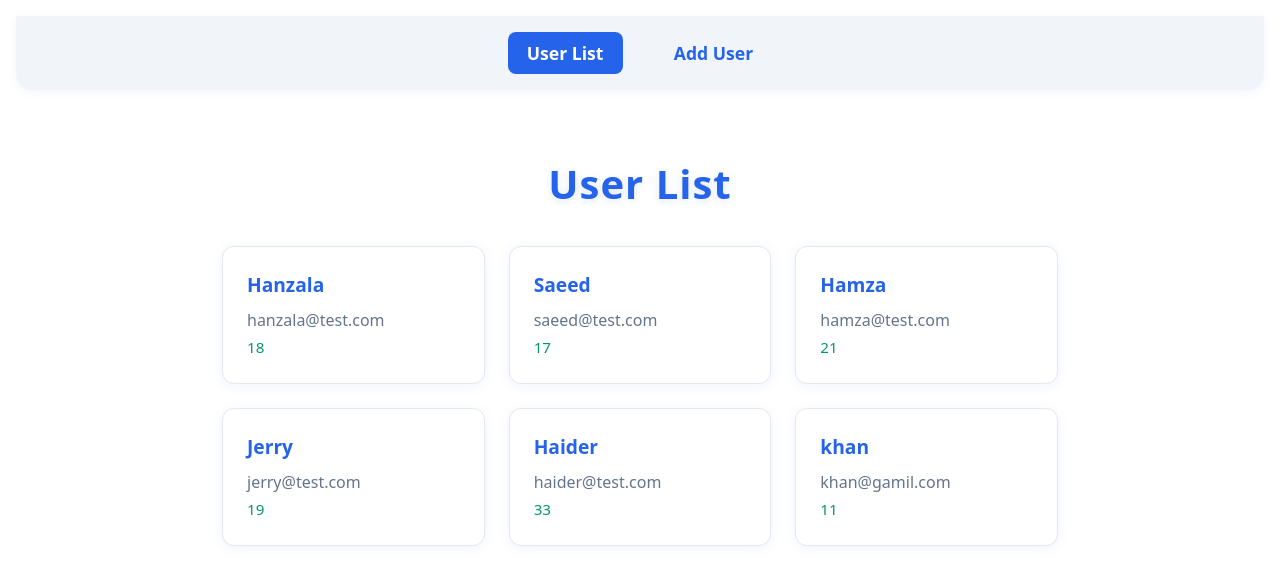
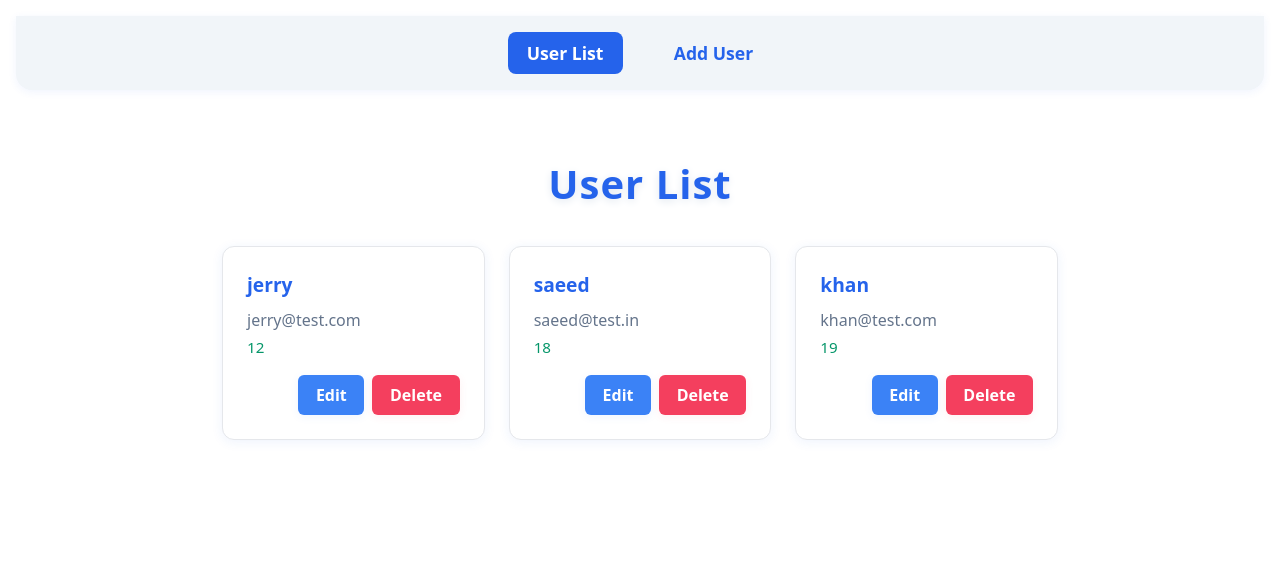
Before and after one commit to saeedali780/learn-react, a React (Vite) app: page / in a window 1280 px wide. Shown: the top 584 px of the page. Built offline with nearby package versions, Linux system fonts and the light colour scheme; data requests are answered from the project's data file.

Commit message:
Update data with PUT API Method

```diff
--- a/db.json
+++ b/db.json
@@ -1,36 +1,22 @@
 {
   "users": [
     {
-      "name": "Hanzala",
-      "age": 18,
-      "email": "hanzala@test.com"
+      "name": "jerry",
+      "email": "jerry@test.com",
+      "age": "12",
+      "id": "abfc"
     },
     {
-      "name": "Saeed",
-      "age": 17,
-      "email": "saeed@test.com"
+      "name": "saeed",
+      "email": "saeed@test.in",
+      "age": "18",
+      "id": "9876"
     },
     {
-      "name": "Hamza",
-      "age": 21,
-      "email": "hamza@test.com"
-    },
-    {
-      "name": "Jerry",
-      "age": 19,
-      "email": "jerry@test.com"
-    },
-    {
-      "id": "0afe",
-      "name": "Haider",
-      "age": 33,
-      "email": "haider@test.com"
-    },
-    {
-      "id": "ca55",
-      "name": "khan ",
-      "age": "11",
-      "email": "khan@gamil.com"
+      "id": "47ad",
+      "name": "khan",
+      "age": "19",
+      "email": "khan@test.com"
     }
   ]
 }
--- a/src/App.jsx
+++ b/src/App.jsx
@@ -2,6 +2,7 @@ import React from 'react';
 import { Routes, Route, NavLink } from 'react-router-dom';
 import UserList from './UserList';
 import AddUser from './AddUser';
+import EditUser from './EditUser';
 
 const navStyle = {
   display: 'flex',
@@ -51,6 +52,7 @@ const App = () => {
       <Routes>
         <Route path="/" element={<UserList />} />
         <Route path="/add" element={<AddUser />} />
+        <Route path="/edit/:id" element={<EditUser />} />
       </Routes>
     </div>
   );
--- /dev/null
+++ b/src/EditUser.jsx
@@ -0,0 +1,161 @@
+import React, { useEffect, useState } from "react";
+import { useNavigate, useParams } from "react-router-dom";
+
+const EditUser = () => {
+    const {id}= useParams();
+    const [name,setName]=useState("");
+    const [email,setEmail]=useState("");
+    const [age,setAge]=useState("");
+    const url = `http://localhost:3000/users/${id}`;
+    const navigate = useNavigate();
+    useEffect(()=>{
+        getUserData()
+    },[])
+    const  getUserData = async ()=>{
+        console.log(id);
+
+        let res = await fetch(url);
+        res = await res.json()
+        console.log(res);
+        setName(res.name);
+        setEmail(res.email);
+        setAge(res.age);
+    };
+    const updateUser = async ()=>{
+         console.log(name,age,email);
+         let res = await fetch(url,{
+            method:"PUT",
+            body:JSON.stringify({name,email,age})
+         });
+         res = await res.json();
+         console.log(res);
+         if (res) {
+            alert("user data updated");
+            navigate('/')
+         }
+
+    }
+
+  return (
+    <div
+      style={{
+        padding: "2rem",
+        maxWidth: "400px",
+        margin: "2rem auto",
+        border: "1px solid #eee",
+        borderRadius: "10px",
+        background: "#fff",
+        boxShadow: "0 2px 12px rgba(37,99,235,0.08)",
+      }}
+    >
+      <h2
+        style={{
+          fontWeight: "bold",
+          fontSize: "1.5rem",
+          marginBottom: "1.5rem",
+          color: "#2563eb",
+          textAlign: "center",
+        }}
+      >
+        Edit User
+      </h2>
+      <form>
+        <div style={{ marginBottom: "1.2rem" }}>
+          <label
+            style={{
+              display: "block",
+              marginBottom: "0.5rem",
+              fontWeight: "500",
+            }}
+          >
+            Name
+          </label>
+          <input
+            type="text"
+            placeholder="Enter name"
+            onChange={(e)=>setName(e.target.value)}
+            value={name}
+            style={{
+              width: "100%",
+              padding: "0.6rem",
+              borderRadius: "5px",
+              border: "1px solid #ccc",
+              fontSize: "1rem",
+            }}
+          />
+        </div>
+        <div style={{ marginBottom: "1.2rem" }}>
+          <label
+            style={{
+              display: "block",
+              marginBottom: "0.5rem",
+              fontWeight: "500",
+            }}
+          >
+            Email
+          </label>
+          <input
+            type="email"
+            placeholder="Enter email"
+            value={email}
+             onChange={(e)=>setEmail(e.target.value)}
+            style={{
+              width: "100%",
+              padding: "0.6rem",
+              borderRadius: "5px",
+              border: "1px solid #ccc",
+              fontSize: "1rem",
+            }}
+          />
+        </div>
+        <div style={{ marginBottom: "2rem" }}>
+          <label
+            style={{
+              display: "block",
+              marginBottom: "0.5rem",
+              fontWeight: "500",
+            }}
+          >
+            Age
+          </label>
+          <input
+            type="text"
+            placeholder="Enter age"
+            value={age}
+            onChange={(e)=>setAge(e.target.value)}
+            style={{
+              width: "100%",
+              padding: "0.6rem",
+              borderRadius: "5px",
+              border: "1px solid #ccc",
+              fontSize: "1rem",
+            }}
+          />
+        </div>
+        <button
+          type="button"
+          style={{
+            width: "100%",
+            padding: "0.8rem",
+            background: "#2563eb",
+            color: "#fff",
+            fontWeight: "bold",
+            fontSize: "1.1rem",
+            border: "none",
+            borderRadius: "6px",
+            cursor: "pointer",
+            boxShadow: "0 2px 8px rgba(37,99,235,0.08)",
+            transition: "background 0.15s",
+          }}
+          onMouseOver={(e) => (e.currentTarget.style.background = "#1d4ed8")}
+          onMouseOut={(e) => (e.currentTarget.style.background = "#2563eb")}
+          onClick={updateUser}
+        >
+          Update
+        </button>
+      </form>
+    </div>
+  );
+};
+
+export default EditUser;
--- a/src/UserList.jsx
+++ b/src/UserList.jsx
@@ -1,14 +1,16 @@
-import React, { useEffect, useState } from 'react';
+import React, { useEffect, useState } from "react";
+import { useNavigate } from "react-router-dom";
 
 const UserList = () => {
   const [users, setUsers] = useState([]);
   const [loading, setLoading] = useState(true);
+  const navigate = useNavigate();
 
   useEffect(() => {
     const fetchUsers = async () => {
       setLoading(true);
       try {
-        const res = await fetch('http://localhost:3000/users');
+        const res = await fetch("http://localhost:3000/users");
         const data = await res.json();
         setUsers(data);
       } catch {
@@ -19,51 +21,181 @@ const UserList = () => {
     fetchUsers();
   }, []);
 
+  const editUser = async (id)=>{
+
+    navigate("/edit/"+id)
+    // let res = await fetch(`http://localhost:3000/users/${id}`, {
+    //     method: "PUT",
+    //   });
+    //   res = await res.json();
+    //   if (res) {
+    //     alert("record deleted");
+    //   }
+
+  }
+
+  const deleteUser = async (id) => {
+    let res = await fetch(`http://localhost:3000/users/${id}`, {
+      method: "DELETE",
+    });
+    res = await res.json();
+    if (res) {
+      alert("record deleted");
+    }
+  };
+
   return (
-    <div style={{ padding: '2rem', maxWidth: '900px', margin: '0 auto' }}>
-      <h2 style={{ fontWeight: 'bold', fontSize: '2.5rem', marginBottom: '2rem', color: '#2563eb', letterSpacing: '1px', textAlign: 'center', textShadow: '0 2px 8px #e0e7ef' }}>
+    <div style={{ padding: "2rem", maxWidth: "900px", margin: "0 auto" }}>
+      <h2
+        style={{
+          fontWeight: "bold",
+          fontSize: "2.5rem",
+          marginBottom: "2rem",
+          color: "#2563eb",
+          letterSpacing: "1px",
+          textAlign: "center",
+          textShadow: "0 2px 8px #e0e7ef",
+        }}
+      >
         User List
       </h2>
       {loading ? (
-        <div style={{ fontSize: '1.5rem', color: '#888', textAlign: 'center' }}>Loading...</div>
+        <div style={{ fontSize: "1.5rem", color: "#888", textAlign: "center" }}>
+          Loading...
+        </div>
       ) : users.length === 0 ? (
-        <div style={{ fontSize: '1.2rem', color: '#f43f5e', textAlign: 'center' }}>No users found.</div>
+        <div
+          style={{ fontSize: "1.2rem", color: "#f43f5e", textAlign: "center" }}
+        >
+          No users found.
+        </div>
       ) : (
-        <div style={{
-          display: 'grid',
-          gridTemplateColumns: 'repeat(auto-fit, minmax(250px, 1fr))',
-          gap: '1.5rem',
-        }}>
+        <div
+          style={{
+            display: "grid",
+            gridTemplateColumns: "repeat(auto-fit, minmax(250px, 1fr))",
+            gap: "1.5rem",
+          }}
+        >
           {users.map((user, idx) => (
             <div
               key={user.id || idx}
               style={{
-                background: '#fff',
-                borderRadius: '12px',
-                boxShadow: '0 2px 12px rgba(37,99,235,0.08)',
-                padding: '1.5rem',
-                transition: 'transform 0.15s, box-shadow 0.15s',
-                border: '1px solid #e5e7eb',
-                cursor: 'pointer',
-                minHeight: '120px',
-                display: 'flex',
-                flexDirection: 'column',
-                justifyContent: 'center',
-                alignItems: 'flex-start',
-                position: 'relative',
+                background: "#fff",
+                borderRadius: "12px",
+                boxShadow: "0 2px 12px rgba(37,99,235,0.08)",
+                padding: "1.5rem",
+                transition: "transform 0.15s, box-shadow 0.15s",
+                border: "1px solid #e5e7eb",
+                cursor: "pointer",
+                minHeight: "120px",
+                display: "flex",
+                flexDirection: "column",
+                justifyContent: "center",
+                alignItems: "flex-start",
+                position: "relative",
               }}
-              onMouseOver={e => {
-                e.currentTarget.style.transform = 'translateY(-4px) scale(1.03)';
-                e.currentTarget.style.boxShadow = '0 6px 24px rgba(37,99,235,0.13)';
+              onMouseOver={(e) => {
+                e.currentTarget.style.transform =
+                  "translateY(-4px) scale(1.03)";
+                e.currentTarget.style.boxShadow =
+                  "0 6px 24px rgba(37,99,235,0.13)";
               }}
-              onMouseOut={e => {
-                e.currentTarget.style.transform = 'none';
-                e.currentTarget.style.boxShadow = '0 2px 12px rgba(37,99,235,0.08)';
+              onMouseOut={(e) => {
+                e.currentTarget.style.transform = "none";
+                e.currentTarget.style.boxShadow =
+                  "0 2px 12px rgba(37,99,235,0.08)";
               }}
             >
-              <span style={{ fontWeight: '600', fontSize: '1.2rem', color: '#2563eb', marginBottom: '0.5rem' }}>{user.name}</span>
-              {user.email && <span style={{ color: '#64748b', fontSize: '1rem', marginBottom: '0.25rem' }}>{user.email}</span>}
-              {user.age && <span style={{ color: '#059669', fontSize: '0.95rem', fontWeight: '500' }}>{user.age}</span>}
+              <span
+                style={{
+                  fontWeight: "600",
+                  fontSize: "1.2rem",
+                  color: "#2563eb",
+                  marginBottom: "0.5rem",
+                }}
+              >
+                {user.name}
+              </span>
+              {user.email && (
+                <span
+                  style={{
+                    color: "#64748b",
+                    fontSize: "1rem",
+                    marginBottom: "0.25rem",
+                  }}
+                >
+                  {user.email}
+                </span>
+              )}
+              {user.age && (
+                <span
+                  style={{
+                    color: "#059669",
+                    fontSize: "0.95rem",
+                    fontWeight: "500",
+                  }}
+                >
+                  {user.age}
+                </span>
+              )}
+              <div
+                style={{
+                  display: "flex",
+                  gap: "0.5rem",
+                  marginTop: "1rem",
+                  alignSelf: "flex-end",
+                }}
+              >
+                <button
+                  type="button"
+                  style={{
+                    background: "#3b82f6",
+                    color: "#fff",
+                    border: "none",
+                    borderRadius: "6px",
+                    padding: "0.5rem 1.1rem",
+                    fontWeight: "bold",
+                    fontSize: "1rem",
+                    cursor: "pointer",
+                    boxShadow: "0 2px 8px rgba(59,130,246,0.08)",
+                    transition: "background 0.15s",
+                  }}
+                  onMouseOver={(e) =>
+                    (e.currentTarget.style.background = "#1d4ed8")
+                  }
+                  onMouseOut={(e) =>
+                    (e.currentTarget.style.background = "#3b82f6")
+                  }
+                  onClick={()=>editUser(user.id)}
+                >
+                  Edit
+                </button>
+                <button
+                  type="button"
+                  style={{
+                    background: "#f43f5e",
+                    color: "#fff",
+                    border: "none",
+                    borderRadius: "6px",
+                    padding: "0.5rem 1.1rem",
+                    fontWeight: "bold",
+                    fontSize: "1rem",
+                    cursor: "pointer",
+                    boxShadow: "0 2px 8px rgba(244,63,94,0.08)",
+                    transition: "background 0.15s",
+                  }}
+                  onMouseOver={(e) =>
+                    (e.currentTarget.style.background = "#be123c")
+                  }
+                  onMouseOut={(e) =>
+                    (e.currentTarget.style.background = "#f43f5e")
+                  }
+                  onClick={() => deleteUser(user.id)}
+                >
+                  Delete
+                </button>
+              </div>
             </div>
           ))}
         </div>
```
